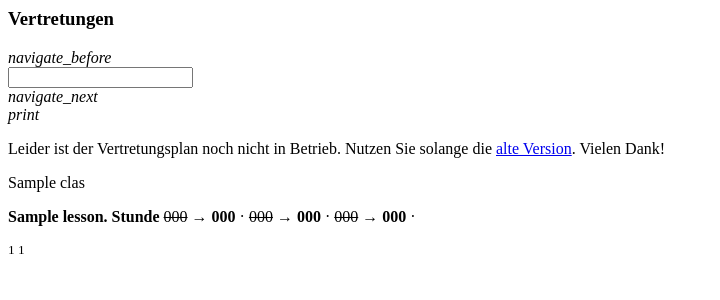
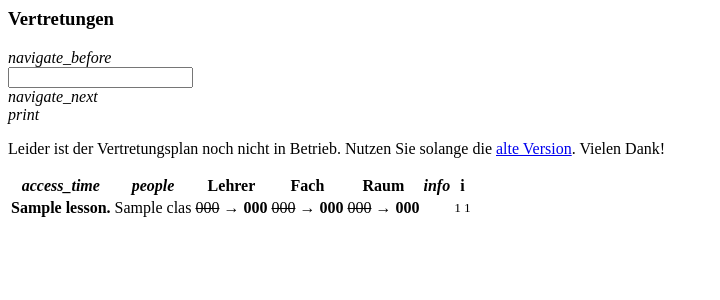
Before and after one commit to AlekSIS-org/AlekSIS-App-Chronos, a Django app: template biscuit/apps/chronos/templates/timetable/substitution.html in a window 1280 px wide. Shown: the top 300 px of the page, without its empty margins (0-720 px from the left). Run offline with Django 3.2, Linux system fonts and the light colour scheme; the template is opened without the code that fills it: most values are stand-ins (such as "Sample title", 1, 10 or a date in 2020); some libraries are stand-ins or nearby versions.

Commit message:
Work copy

```diff
--- a/biscuit/apps/chronos/templates/timetable/substitution.html
+++ b/biscuit/apps/chronos/templates/timetable/substitution.html
@@ -69,43 +69,67 @@
         Leider ist der Vertretungsplan noch nicht in Betrieb. Nutzen Sie solange die <a
             href="https://info.katharineum.de/aktuell.pdf">alte Version</a>. Vielen Dank!
     </p>
+    <div class="row">
+        <div class="col s12 m6">
+            <table>
+                <thead>
+                <tr>
+                    <th><i class="material-icons">access_time</i></th>
+                    <th><i class="material-icons">people</i></th>
+                    <th>Lehrer</th>
+                    <th>Fach</th>
+                    <th>Raum</th>
+                    <th><i class="material-icons">info</i></th>
+                    <th>i</th>
+                </tr>
+                </thead>
+                <tbody>
                 {% for sub in subs %}
-        <div class="card ">
-            <div class="card-content">
-                <span class="card-title">{% for class_ in sub.classes %}
+                    <tr>
+                        <td>
+                            <strong>{{ sub.lesson }}.</strong>
+                        </td>
+                        <td>
+                            {% for class_ in sub.classes %}
                                 {{ class_.name }}
-                {% endfor %}</span>
-                <p>
-                    <strong>{{ sub.lesson }}. Stunde</strong>
+                            {% endfor %}
+                        </td>
+                        <td>
                             {% if sub.teacher_new %}
-                        <s>{{ sub.teacher_old.shortcode }}</s> → <strong>{{ sub.teacher_new.shortcode }}</strong>
+                                <s>{{ sub.teacher_old.shortcode }}</s> →
+                                <strong>{{ sub.teacher_new.shortcode }}</strong>
                             {% else %}
                                 <strong>{{ sub.teacher_old.shortcode }}</strong>
                             {% endif %}
-                    ·
+                        </td>
+                        <td>
                             {% if sub.subject_new %}
-                        <s>{{ sub.subject_old.shortcode }}</s> → <strong>{{ sub.subject_new.shortcode }}</strong>
+                                <s>{{ sub.subject_old.shortcode }}</s> →
+                                <strong>{{ sub.subject_new.shortcode }}</strong>
                             {% else %}
                                 <strong>{{ sub.subject_old.shortcode }}</strong>
                             {% endif %}
-                    ·
+                        </td>
+                        <td>
                             {% if sub.room_new %}
                                 <s>{{ sub.room_old.shortcode }}</s> → <strong>{{ sub.room_new.shortcode }}</strong>
                             {% else %}
                                 <strong>{{ sub.room_old.shortcode }}</strong>
                             {% endif %}
-                    ·
+                        </td>
+                        <td>
                             <em>{{ sub.text|default:"" }}</em>
-
-                </p>
-                <p>
+                        </td>
+                        <td>
                             <small>{{ sub.id }} {{ sub.lesson_id }}</small>
-                </p>
-            </div>
-
-        </div>
+                        </td>
+                    </tr>
                     {#        {{ sub.date }}#}
                 {% endfor %}
+                </tbody>
+            </table>
+        </div>
+    </div>
 </main>
 
 {% include 'partials/footer.html' %}
```
Lines whose indentation alone changed are shown as unchanged.
